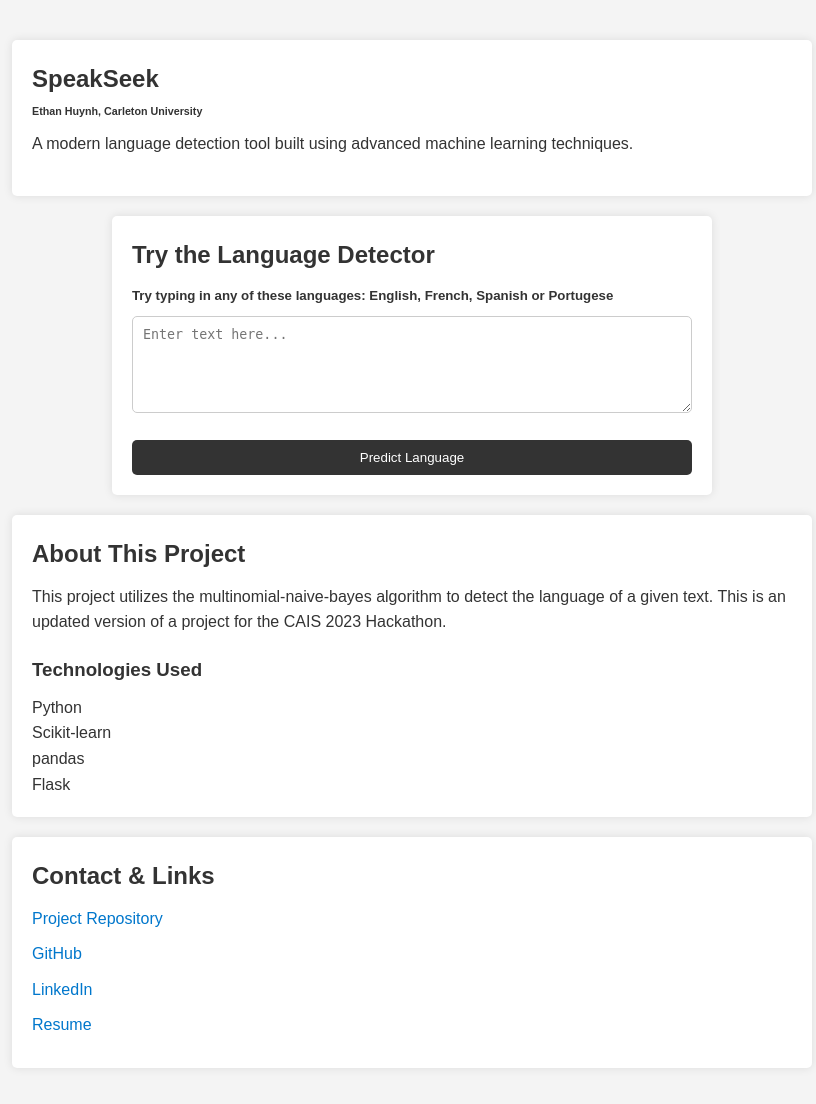
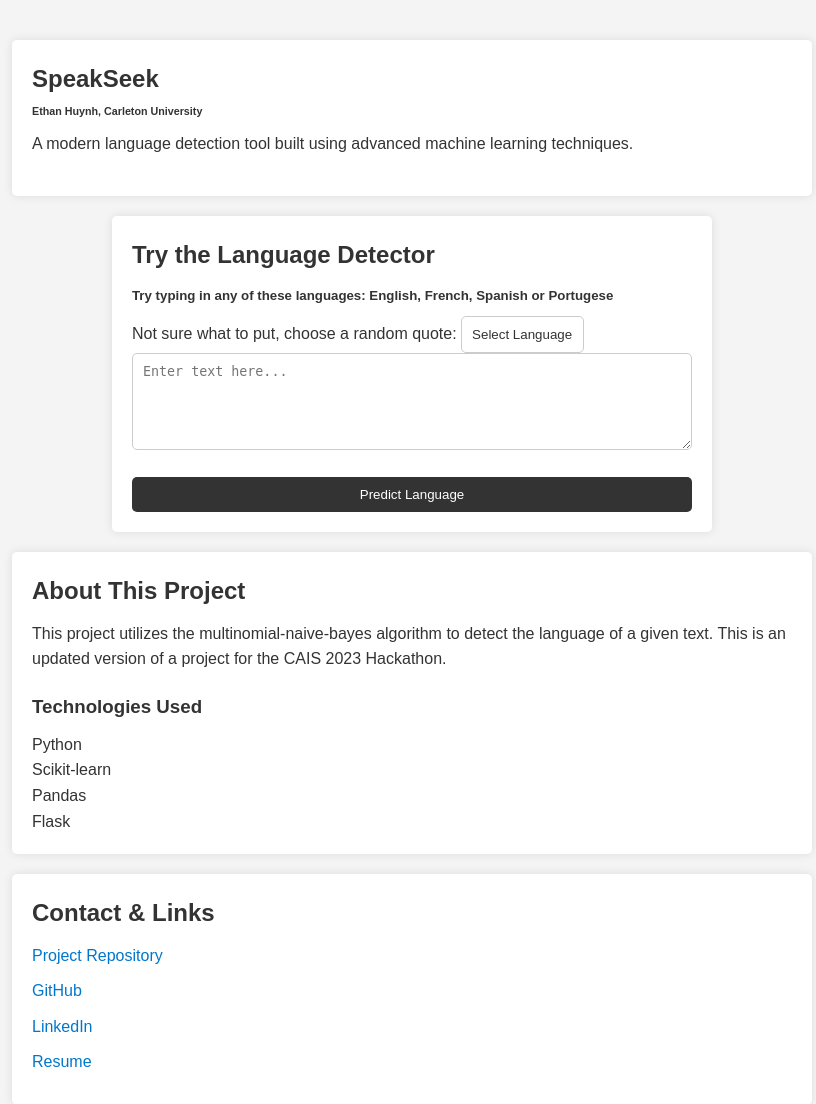
Before and after one commit to eggrollius/SpeakSeek, a Flask app: page / in a window 1280 px wide. Shown: the top 1104 px of the page, without its empty margins (228-1044 px from the left). Before the commit the page ends 1074 px from the top, so only its background shows below. Run offline with Flask 3, Linux system fonts and the light colour scheme; parts of the project's set-up code (start-up, migrations or seed data) failed here and were passed over.

Commit message:
Added a random qoute sample text dropdown.

```diff
--- a/static/index.js
+++ b/static/index.js
@@ -41,4 +41,35 @@ document.addEventListener("DOMContentLoaded", function() {
         }
     });
 
+    document.getElementById('presetSelect').addEventListener('change', async function() {
+        const selectedLang = this.value;
+        const textArea = document.getElementById('textArea');
+
+        const quote = await fetchRandomQuote(selectedLang);
+        textArea.value = quote;
+        textArea.dispatchEvent(new Event('input'));
+    });
 });
+
+async function fetchRandomQuote(langCode) {
+    const url = `https://quotes15.p.rapidapi.com/quotes/random/?language_code=${langCode}`;
+    const headers = {
+        'X-RapidAPI-Key': 'ae3e3d3bfbmsh2f29f317759b088p18b9a9jsn040d39350b3b',
+        'X-RapidAPI-Host': 'quotes15.p.rapidapi.com'
+    };
+
+    try {
+        const response = await fetch(url, {
+            headers: headers
+        });
+
+        if (response.ok) {
+            const data = await response.json();
+            return data.content;
+        } else {
+            console.log(`HTTP error: ${response.status}`);
+        }
+    } catch (error) {
+        console.error("There was a problem with the fetch operation:", error);
+    }
+}
--- a/static/styles.css
+++ b/static/styles.css
@@ -95,3 +95,10 @@ footer a:hover {
         padding: 10px;
     }
 }
+select#presetSelect {
+    padding: 10px; border: 1px solid #ccc; border-radius: 5px;
+    background: #fff; color: #333; font-family: 'Arial', sans-serif;
+    -webkit-appearance: none; -moz-appearance: none; appearance: none;
+  }
+
+select#presetSelect:focus { border-color: #000000; outline: none; }
--- a/templates/index.html
+++ b/templates/index.html
@@ -18,13 +18,22 @@
         <h2>Try the Language Detector</h2>
         <h5>Try typing in any of these languages: English, French, Spanish or Portugese</h5>
         <form id="userInput" action="/predict" method="post">
+            <div id="presetSelectContainer">
+                <label for="presetSelect">Not sure what to put, choose a random quote: </label>
+                <select id="presetSelect">
+                    <option value="" disabled selected>Select Language</option>
+                    <option value="en">English</option>
+                    <option value="fr">French</option>
+                    <option value="es">Spanish</option>
+                    <option value="pt">Portuguese</option>
+                </select>
+            </div>
             <div id="textAreaContainer">
                 <textarea id="textArea" name="text" rows="5" cols="50" placeholder="Enter text here..."></textarea>
             </div>
             <input id="submitButton" type="submit" value="Predict Language" disabled>
+        </form>
 
-
-        </form>
         {% if prediction %}
         <h3>Predicted Language: {{ prediction }}</h3>
         {% endif %}
@@ -38,7 +47,7 @@
         <ul>
             <li>Python</li>
             <li>Scikit-learn</li>
-            <li>pandas</li>
+            <li>Pandas</li>
             <li>Flask</li>
             <!-- Add more technologies if required -->
         </ul>
```
